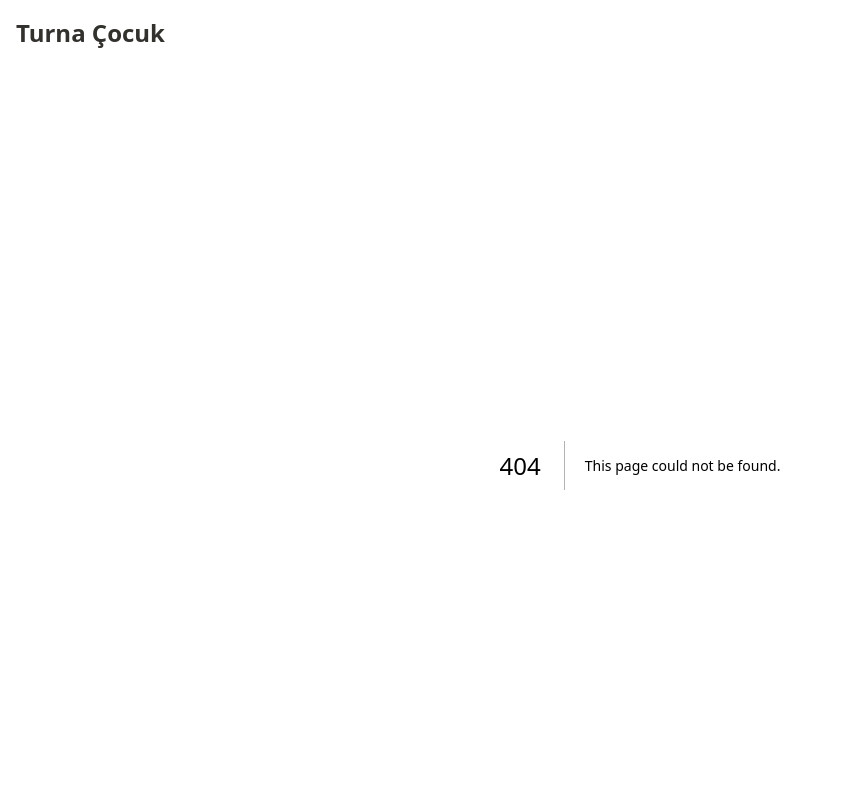
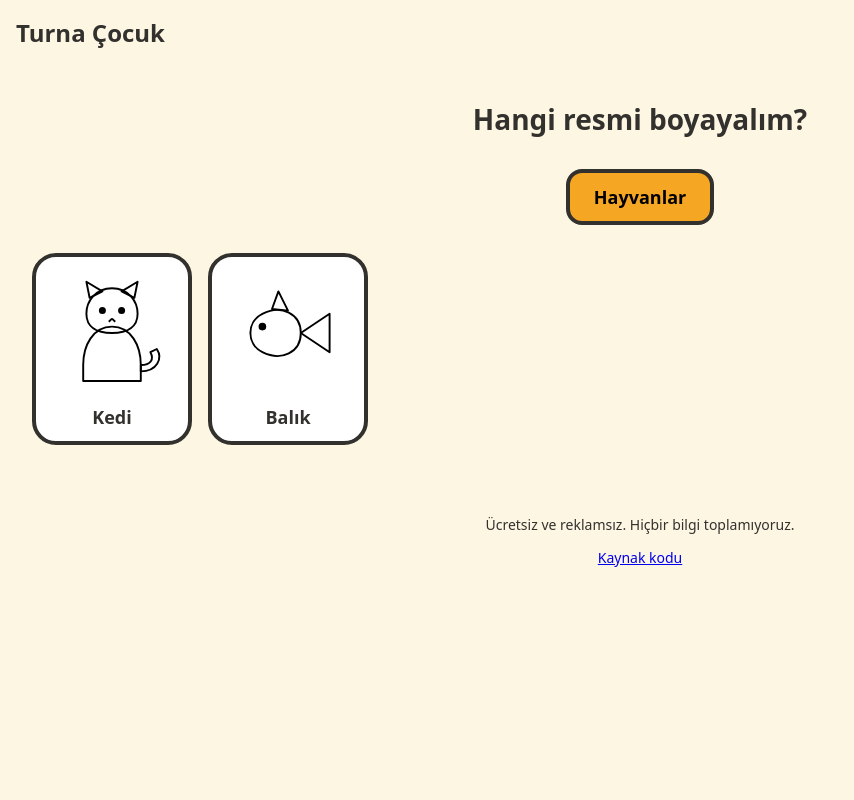
Before and after one commit to devturna/cocuk.turnaorgtr, a Next.js app: page /boyama in a window 1280 px wide. Before the commit this address had no page. Shown: the top 800 px of the page, without its empty margins (0-854 px from the left). Built offline with nearby package versions, Linux system fonts and the light colour scheme.

Commit message:
Boyama galerisi, kategori sekmeleri ve next/link gecisi

```diff
--- /dev/null
+++ b/app/boyama/page.tsx
@@ -0,0 +1,9 @@
+// Boyama bolumunun giris sayfasi.
+import { tumResimler, tumKategoriler } from "@/lib/boyama/katalog";
+import Galeri from "@/components/boyama/Galeri";
+
+export const metadata = { title: "Boyama - Turna Çocuk" };
+
+export default function GaleriSayfasi() {
+  return <Galeri resimler={tumResimler()} kategoriler={tumKategoriler()} />;
+}
--- a/app/layout.tsx
+++ b/app/layout.tsx
@@ -1,5 +1,6 @@
 // Tum sayfalarin ortak cercevesi: ust bar ve alt bilgi.
 import type { Metadata } from "next";
+import Link from "next/link";
 import "./globals.css";
 
 export const metadata: Metadata = {
@@ -12,7 +13,7 @@ export default function AnaCerceve({ children }: { children: React.ReactNode })
     <html lang="tr">
       <body>
         <header className="ustBar">
-          <a href="/" className="logo">Turna Çocuk</a>
+          <Link href="/" className="logo">Turna Çocuk</Link>
         </header>
         <main>{children}</main>
         <footer className="altBilgi">
--- a/app/page.tsx
+++ b/app/page.tsx
@@ -1,13 +1,15 @@
 // Portalin ana sayfasi. Bolum kartlari burada listelenir.
+import Link from "next/link";
+
 export default function AnaSayfa() {
   return (
     <div className="anaSayfa">
       <h1>Ne yapmak istersin?</h1>
       <div className="bolumKartlari">
-        <a href="/boyama/" className="bolumKarti">
+        <Link href="/boyama/" className="bolumKarti">
           <span className="bolumIkon" aria-hidden="true">🎨</span>
           <span className="bolumAd">Boyama</span>
-        </a>
+        </Link>
         <div className="bolumKarti pasif">
           <span className="bolumIkon" aria-hidden="true">🎮</span>
           <span className="bolumAd">Oyunlar</span>
--- /dev/null
+++ b/components/boyama/Galeri.tsx
@@ -0,0 +1,59 @@
+"use client";
+
+// Kategori sekmeleri ve resim listesi.
+// Hangi resimlere baslanmis oldugu sadece tarayicidan okunur.
+import { useEffect, useState } from "react";
+import type { KatalogGirdisi } from "@/lib/boyama/katalog";
+import { baslanmisResimler } from "@/lib/boyama/yerelKayit";
+import GaleriKarti from "./GaleriKarti";
+import "./galeri.css";
+
+export default function Galeri({
+  resimler,
+  kategoriler,
+}: {
+  resimler: KatalogGirdisi[];
+  kategoriler: string[];
+}) {
+  const [seciliKategori, setSeciliKategori] = useState(kategoriler[0]);
+  const [baslananlar, setBaslananlar] = useState<string[]>([]);
+
+  // localStorage yalnizca tarayicida vardir; sayfa sunucuda uretilirken erisilemez.
+  // Bu yuzden hangi resimlere baslandigi ancak galeri acildiktan sonra okunabilir.
+  useEffect(() => {
+    // eslint-disable-next-line react-hooks/set-state-in-effect
+    setBaslananlar(baslanmisResimler());
+  }, []);
+
+  const gosterilecekler = resimler.filter((resim) => resim.kategori === seciliKategori);
+
+  return (
+    <div className="galeri">
+      <h1>Hangi resmi boyayalım?</h1>
+
+      <div className="kategoriSekmeleri" role="group" aria-label="Kategoriler">
+        {kategoriler.map((kategori) => (
+          <button
+            key={kategori}
+            type="button"
+            className={"kategoriSekmesi" + (kategori === seciliKategori ? " secili" : "")}
+            aria-pressed={kategori === seciliKategori}
+            onClick={() => setSeciliKategori(kategori)}
+          >
+            {kategori}
+          </button>
+        ))}
+      </div>
+
+      <div className="galeriIzgara">
+        {gosterilecekler.map((resim) => (
+          <GaleriKarti
+            key={resim.id}
+            resim={resim}
+            baslanmis={baslananlar.includes(resim.id)}
+          />
+        ))}
+      </div>
+    </div>
+  );
+}
--- /dev/null
+++ b/components/boyama/GaleriKarti.tsx
@@ -0,0 +1,21 @@
+// Galeride tek bir boyama sayfasinin onizleme karti.
+import Link from "next/link";
+import type { KatalogGirdisi } from "@/lib/boyama/katalog";
+
+export default function GaleriKarti({
+  resim,
+  baslanmis,
+}: {
+  resim: KatalogGirdisi;
+  baslanmis: boolean;
+}) {
+  return (
+    <Link href={`/boyama/${resim.id}/`} className="galeriKarti">
+      {/* Onizleme bos cizgi resmidir; cocugun cizimi burada gosterilmez. */}
+      {/* eslint-disable-next-line @next/next/no-img-element */}
+      <img src={`/boyama/${resim.dosya}`} alt={resim.ad} className="galeriOnizleme" />
+      <span className="galeriAd">{resim.ad}</span>
+      {baslanmis && <span className="devamRozeti">Devam ediyor</span>}
+    </Link>
+  );
+}
--- /dev/null
+++ b/components/boyama/galeri.css
@@ -0,0 +1,60 @@
+/* Kategori sekmeleri ve resim izgarasi. */
+.galeri { padding: 16px; text-align: center; }
+.galeri h1 { font-size: 28px; }
+
+.kategoriSekmeleri {
+  display: flex;
+  flex-wrap: wrap;
+  gap: 12px;
+  justify-content: center;
+  padding: 12px;
+}
+
+.kategoriSekmesi {
+  min-height: 56px;
+  padding: 0 24px;
+  border: 4px solid var(--kenar);
+  border-radius: 16px;
+  background: #fff;
+  font-size: 18px;
+  font-weight: 700;
+  font-family: inherit;
+  cursor: pointer;
+}
+
+.kategoriSekmesi.secili { background: var(--vurgu); }
+
+.galeriIzgara {
+  display: grid;
+  grid-template-columns: repeat(auto-fill, minmax(160px, 1fr));
+  gap: 16px;
+  padding: 16px;
+}
+
+.galeriKarti {
+  position: relative;
+  display: flex;
+  flex-direction: column;
+  align-items: center;
+  gap: 8px;
+  padding: 12px;
+  border: 4px solid var(--kenar);
+  border-radius: 24px;
+  background: #fff;
+  text-decoration: none;
+  color: var(--metin);
+}
+
+.galeriOnizleme { width: 100%; aspect-ratio: 1 / 1; object-fit: contain; }
+.galeriAd { font-size: 18px; font-weight: 700; }
+
+.devamRozeti {
+  position: absolute;
+  top: 8px;
+  right: 8px;
+  padding: 4px 8px;
+  border-radius: 12px;
+  background: var(--vurgu);
+  font-size: 12px;
+  font-weight: 700;
+}
```
Also changed, not shown: components/boyama/BoyamaEkrani.tsx (+6 -3 lines).
